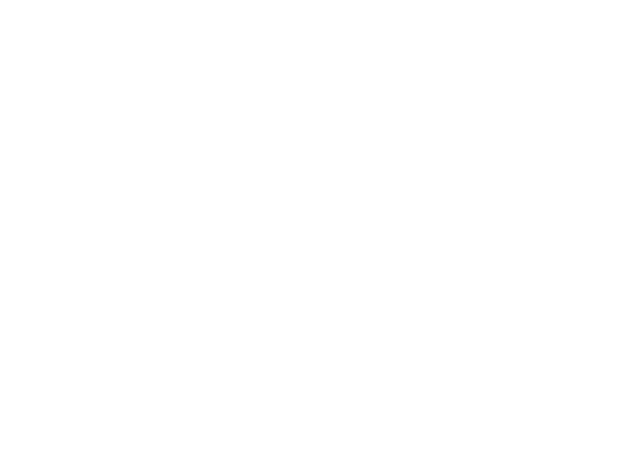
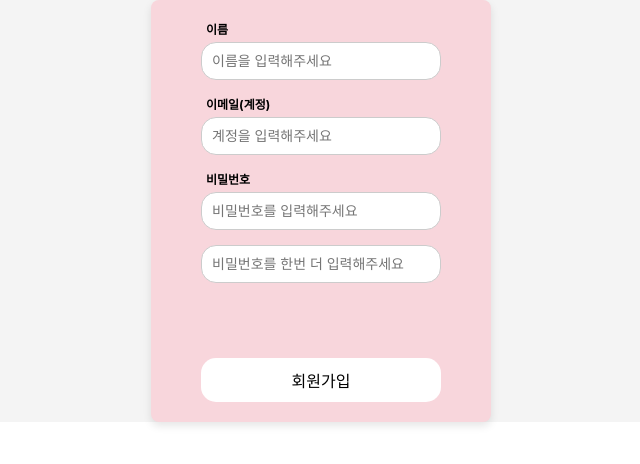
Before and after one commit to yugwangmyeong/PlanMyWedding, a React (Create React App) app in the folder front/: page /signup in a window 1280 px wide. Before the commit this address had no page. Shown: the top 464 px of the page, without its empty margins (319-959 px from the left). Built offline with nearby package versions, Linux system fonts and the light colour scheme.

Commit message:
회원가입창

```diff
--- a/front/src/App.js
+++ b/front/src/App.js
@@ -2,6 +2,7 @@
 import { BrowserRouter, Routes, Route } from 'react-router-dom';
 import Header from './components/Header';
 import Login from './components/Login';
+import SignUp from './components/SignUp';
 
 
 
@@ -18,7 +19,8 @@
             </div>
           }
         />
-        <Route path="/header" elemen={<Header />}t />
+        <Route path="/header" element={<Header />}/>
+        <Route path="/signup" element={<SignUp />}/>
       </Routes>
     </div>
   </BrowserRouter>
--- a/front/src/components/Login.jsx
+++ b/front/src/components/Login.jsx
@@ -49,7 +49,7 @@
         <h2>로그인</h2>
         <form onSubmit={handleLogin}>
           <div className="input-group">
-            <label htmlFor="email">이메일</label>
+            <label htmlFor="email">계정</label>
             <input
               type="email"
               id="email"
--- /dev/null
+++ b/front/src/components/SignUp.jsx
@@ -0,0 +1,106 @@
+import React, { useState } from "react";
+import './styles/signup.css';
+import { useNavigate } from 'react-router-dom';
+
+const SignUp = () => {
+  const [name, setName] = useState("")
+  const [email, setEmail] = useState("");
+  const [password, setPassword] = useState("");
+  const [confirmPassword, setConfirmPassword] = useState("");
+  const [error, setError] = useState("");
+  const navigate = useNavigate();
+
+  const handleSignUp = async (e) => {
+    e.preventDefault();
+
+    // 이메일과 비밀번호 유효성 검사
+    if (name === "" || email === "" || password === "" || confirmPassword === "") {
+      setError("이름, 이메일, 비밀번호, 비밀번호 확인을 입력해주세요.");
+      return;
+    }
+
+    // 비밀번호 일치 여부 확인
+    if (password !== confirmPassword) {
+        setError("비밀번호가 일치하지 않습니다.");
+        return;
+    }
+
+    setError("");  // 에러 메시지 초기화
+
+    try {
+      const response = await fetch("http://localhost:8081/boot/api/signup", {
+        method: "POST",
+        headers: {
+          "Content-Type": "application/json",
+        },
+        body: JSON.stringify({ name, email, password }),
+      });
+
+      if (response.ok) {
+        // 로그인 성공
+        console.log("회원가입 성공");
+        navigate('/welcome');
+        // 성공 후 처리 (예: 리디렉션)
+      } else {
+        // 회원가입 실패
+        setError("회원가입에 실패했습니다. 다시 시도해주세요.");
+      }
+    } catch (error) {
+      console.error("회원가입 요청 오류:", error);
+      setError("서버와의 연결에 실패했습니다.");
+    }
+  };
+
+  return (
+    <div className="signup-container">
+      <div className="signup-box">
+        <form onSubmit={handleSignUp}>
+         <div className="input-group">
+          <label htmlFor="name">이름</label>
+            <input
+              type="text"
+              id="name"
+              value={name}
+              onChange={(e) => setName(e.target.value)}
+              placeholder="이름을 입력해주세요"
+            />
+          </div>
+          <div className="input-group">
+            <label htmlFor="email">이메일(계정)</label>
+            <input
+              type="email"
+              id="email"
+              value={email}
+              onChange={(e) => setEmail(e.target.value)}
+              placeholder="계정을 입력해주세요"
+            />
+          </div>
+          <div className="input-group">
+            <label htmlFor="password">비밀번호</label>
+            <input
+              type="password"
+              id="password"
+              value={password}
+              onChange={(e) => setPassword(e.target.value)}
+              placeholder="비밀번호를 입력해주세요"
+            />
+            </div>
+          <div className="input-group">
+            <label htmlFor="confirmPassword"></label>
+            <input
+              type="password"
+              id="confirmPassword"
+              value={confirmPassword}
+              onChange={(e) => setConfirmPassword(e.target.value)}
+              placeholder="비밀번호를 한번 더 입력해주세요"
+            />
+          </div>
+          {error && <p className="error-message">{error}</p>}
+          <button type="submit" className="signup-btn">회원가입</button>
+        </form>
+      </div>
+    </div>
+  );
+};
+
+export default SignUp;
--- /dev/null
+++ b/front/src/components/styles/signup.css
@@ -0,0 +1,68 @@
+/* signup.css */
+.signup-container {
+  display: flex; /* 부모 요소를 Flexbox로 설정하여 자식 요소의 배치를 유연하게 관리 */
+  justify-content: center; /* 자식 요소를 가로축에서 중앙으로 정렬 */
+  align-items: center; /* 자식 요소를 세로축에서 중앙으로 정렬 */
+  height: vh; /* 컨테이너의 높이를 화면 높이에 맞추기 위한 설정 (vh는 viewport height의 약자) */
+  background-color: #f4f4f4; /* 컨테이너의 배경색을 연한 회색(#f4f4f4)으로 설정 */
+  }
+
+  .signup-box {
+    background: rgb(248, 214, 220);
+    padding: 20px;
+    border-radius: 8px;
+    box-shadow: 0 4px 8px rgba(0, 0, 0, 0.1);
+    width: 300px;
+    text-align: center;
+  }
+
+  .sign-box h2 {
+    text-align: center;
+    margin-bottom: 20px;
+    color:black;
+  }
+
+  .input-group {
+    margin-bottom: 15px;
+  }
+
+  .input-group label {
+    font-size: 12px; /* 라벨 글자의 크기를 12px로 설정 */
+    font-weight: bold; /* 라벨 글자를 굵게 표시 */
+    margin-bottom: 5px; /* 라벨과 입력 필드 사이에 5px의 여백 추가 */
+    display: block; /* 라벨을 블록 요소로 설정하여 입력 필드 위에 위치하게 함 */
+    color: black; /* 라벨 글자 색상을 검은색으로 설정 */
+    text-align: left; /* 라벨 텍스트를 왼쪽 정렬 */
+    width: 100%; /* 라벨의 너비를 부모 요소의 전체 너비로 설정 */
+    margin-left: 35px; /* 라벨을 왼쪽에서 오른쪽으로 10px 이동 */
+  }
+
+  .input-group input {
+    width: 80%;
+    font-size: 14px;
+    border: 1px solid #ccc;
+    border-radius: 15px;
+    box-sizing: border-box;
+  }
+
+  .error-message {
+    color: red;
+    font-size: 12px;
+    text-align: center;
+  }
+
+  .signup-btn {
+    width: 80%;
+    padding: 10px;
+    background-color: white;
+    color: black;
+    border: none;
+    border-radius: 15px;
+    font-size: 16px;
+    cursor: pointer;
+    margin-top: 60px;
+  }
+
+  .signup-btn:hover {
+    background-color: #0056b3;
+  }
```
